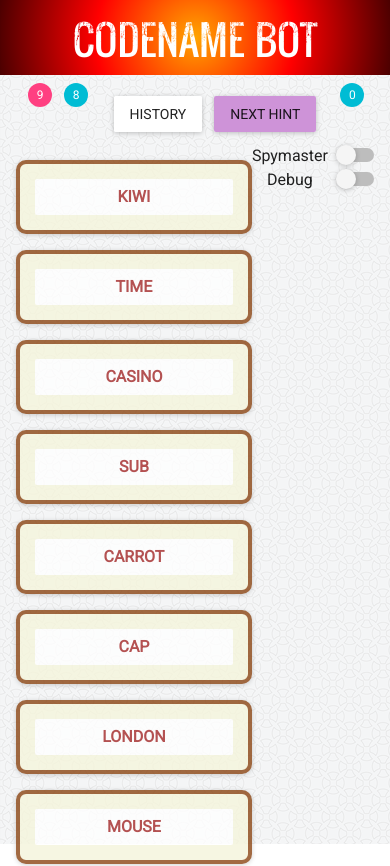
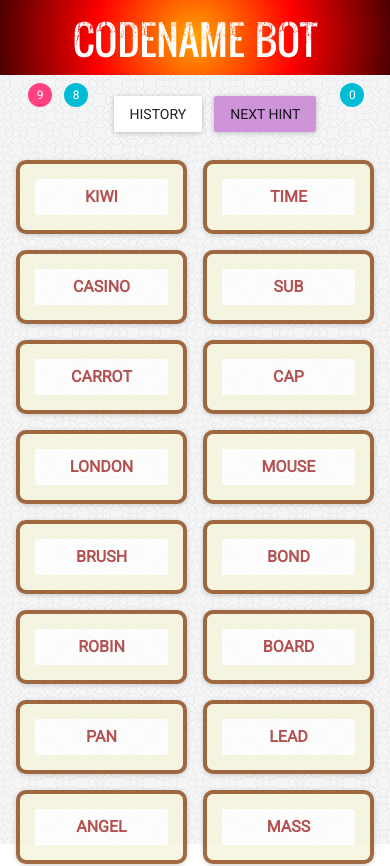
Before and after one commit to qedpi/codenames, a React (Create React App) app: page / in a window 390 px wide. Shown: the top 866 px of the page. Built offline with nearby package versions, Linux system fonts and the light colour scheme.

Commit message:
make debug toggles responsive

```diff
--- a/src/components/gameCard.css
+++ b/src/components/gameCard.css
@@ -4,6 +4,12 @@
     grid-template-columns: repeat(auto-fit, minmax(200px, 1fr));
     grid-gap: 1rem;
     margin: 1rem;
+}
+
+@media screen and (max-width: 700px) {
+    .boardWrapper {
+        grid-template-columns: repeat(2, 1fr);
+    }
 }
 
 .card {
--- a/src/containers/App.css
+++ b/src/containers/App.css
@@ -7,6 +7,7 @@
   background-color: darkred;
   background-blend-mode: color-burn; */
   background: repeat url("../images/circles-light.png");
+  cursor: zoom-in;
 }
 
 .App-header {
@@ -23,3 +24,9 @@
   font-size: 2.5em;
   font-weight: 100;
 }
+
+@media screen and (max-width: 700px) {
+  #debugTools {
+    display: none !important;
+  }
+}
--- a/src/containers/App.js
+++ b/src/containers/App.js
@@ -296,7 +296,7 @@ class App extends Component {
         {victory}
 
 
-        <div style={{display: 'inline-block', float: 'right', marginRight: '1em'}}>
+        <div id='debugTools' style={{display: 'inline-block', float: 'right', marginRight: '1em'}}>
           <Toggle label='Spymaster' onToggle={this.handleToggleSpymaster} toggled={this.state.isSpymaster}/>
           <Toggle label='Debug' onToggle={this.handleToggleDebug} toggled={this.state.isDebug}/>
         </div>
```
Also changed, not shown: 11 other files (tests, documents, lock files or other folders).
